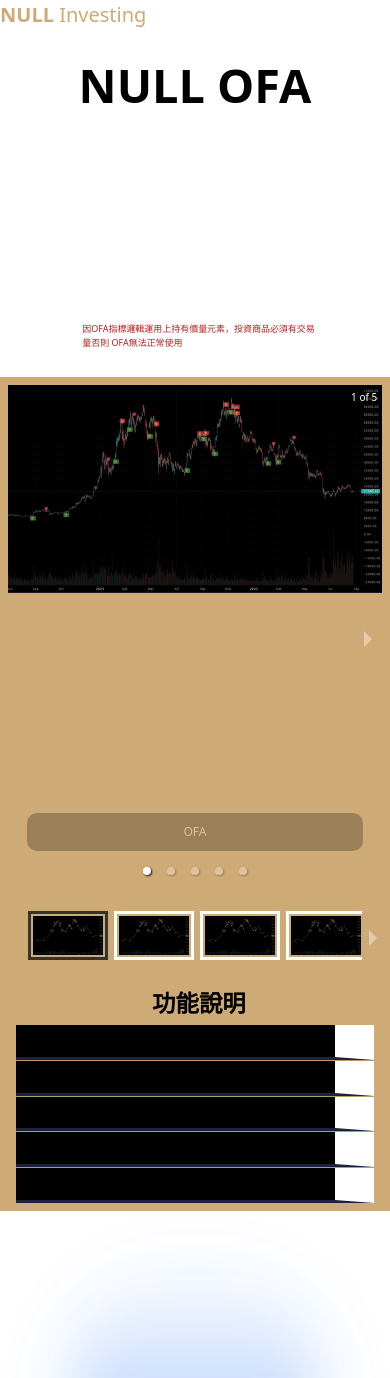
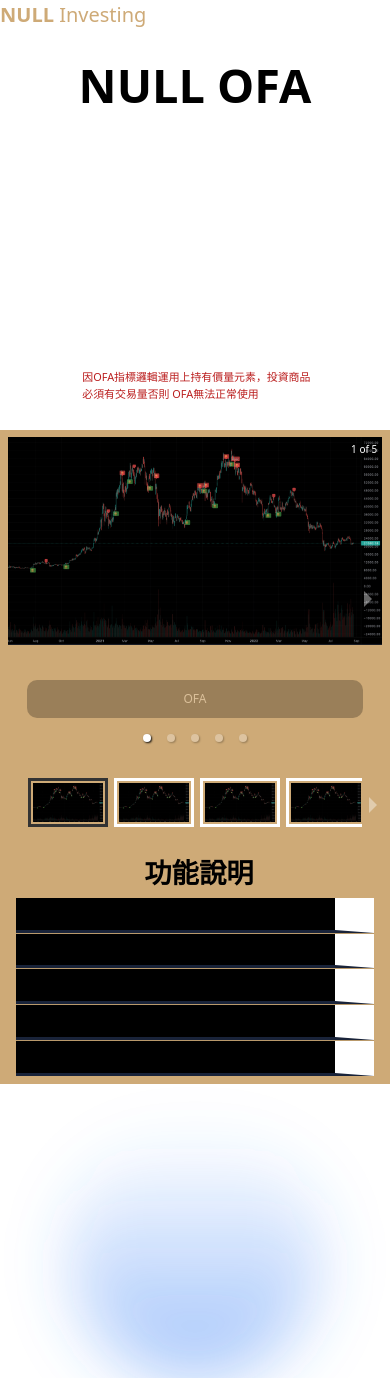
Before and after one commit to vincenthuang113/NULL, a React (Vite) app: page /indicators in a window 390 px wide. Shown: the top 1378 px of the page. Built offline with nearby package versions, Linux system fonts and the light colour scheme.

Commit message:
minor ui edit

```diff
--- a/src/css/general.css
+++ b/src/css/general.css
@@ -186,6 +186,9 @@ iframe{
     #navigation:hover .drop{
         margin-top: -4vw;
     }
+    #closeAbout{
+        display: none;
+    }
     .menuList{
         margin-top: 10vw;
         border: 0;
@@ -232,7 +235,7 @@ iframe{
     }
     #youtubeLogo{
         margin-top: -2vw;
-        width: 20vw;
+        width: 30vw;
     }
     #aboutus{
         display: none;
--- a/src/css/indicators.css
+++ b/src/css/indicators.css
@@ -95,18 +95,21 @@
 }
 @media screen and (max-width: 1024px) {
 .ofaInfo h6{
-    font-size: 2.8vw;
+    font-size: 3.2vw;
 }
 #ofaAlert{
-    font-size: 2.3vw;
+    font-size: 2.8vw;
     margin-bottom: 4vw;
 }
 .carouselDiv{
     flex-direction: column;
 }
+.carousel .slide{
+    height: 38vh;
+}
 #gongNeng{
     text-align: center;
-    font-size: 6vw;
+    font-size: 7vw;
     margin-left: 0vw;
 }
 .i{
--- a/src/partials/Features.jsx
+++ b/src/partials/Features.jsx
@@ -11,7 +11,7 @@ function Features() {
         <div className="py-12 md:py-20">
           {/* Section header */}
           <div className="text-center pb-12 md:pb-20">
-            <h2 className="h2 font-uncut-sans" data-aos="zoom-out">NULL Investing 黃金指標</h2>
+            <h2 className="h2 font-uncut-sans" data-aos="zoom-out">NULL Investing<br/>黃金指標</h2>
           </div>
           <div className='indicatorLogo'>
             <div className="pb-16" data-aos="zoom-out">
--- a/src/partials/Header.jsx
+++ b/src/partials/Header.jsx
@@ -8,6 +8,9 @@ function Header() {
   const toggleHamburger = () => {
     setHamburgerOpen(!hamburgerOpen)
   }
+  function closeDiv() {
+    window.parent.document.getElementById("close").style.display = "none";
+  }
 
   return (
     <header className="absolute w-full z-30">
@@ -17,34 +20,13 @@ function Header() {
           <div className="shrink-0 mr-4">
             {/* Logo */}
               <Link to='/' class="logoTitle"><span class="null">NULL</span> Investing</Link>
-            {/* <Link className="block" to="/" aria-label="Cruip">
-              <svg className="w-8 h-8" viewBox="0 0 32 32" xmlnsXlink="http://www.w3.org/1999/xlink">
-                <defs>
-                  <radialGradient cx="50%" cy="89.845%" fx="50%" fy="89.845%" r="108.567%" gradientTransform="matrix(-.00915 -.82755 .99996 -.00757 -.394 1.319)" id="logo1-b">
-                    <stop stopColor="#3B82F6" stopOpacity=".64" offset="0%" />
-                    <stop stopColor="#F472B6" stopOpacity=".876" offset="100%" />
-                  </radialGradient>
-                  <radialGradient cx="50%" cy="89.845%" fx="50%" fy="89.845%" r="108.567%" gradientTransform="matrix(-.00915 -.82755 .99996 -.00757 -.394 1.319)" id="logo1-d">
-                    <stop stopColor="#3B82F6" stopOpacity=".64" offset="0%" />
-                    <stop stopColor="#D375C2" stopOpacity=".833" offset="50.358%" />
-                    <stop stopColor="#FBCFE8" stopOpacity=".876" offset="100%" />
-                  </radialGradient>
-                  <path d="M12 32c8-6.915 12-12.582 12-17 0-6.627-5.373-12-12-12S0 8.373 0 15c0 4.418 4 10.085 12 17Z" id="logo1-a" />
-                  <path d="M20 29c8-6.915 12-12.582 12-17 0-6.627-5.373-12-12-12S8 5.373 8 12c0 4.418 4 10.085 12 17Z" id="logo1-c" />
-                </defs>
-                <g fill="none" fillRule="evenodd">
-                  <use fill="url(#logo1-b)" opacity=".64" transform="matrix(1 0 0 -1 0 35)" xlinkHref="#logo1-a" />
-                  <use fill="url(#logo1-d)" opacity=".961" xlinkHref="#logo1-c" />
-                </g>
-              </svg>
-            </Link> */}
           </div>
 
           {/* Desktop navigation */}
           <nav className="flex grow">
             {/* Desktop sign in links */}
             <ul id="navigation" className="flex grow justify-end">
-              <div onclick={toggleHamburger}>
+              <div>
                 <div className="hamburger" >
                     <div className="burger"/>
                     <div className="burger"/>
@@ -53,11 +35,12 @@ function Header() {
               </div>
               <div className="drop">
                 <div className="menuList">
-                  <AnLink to="aboutus" spy={true} smooth={true} offset={50} duration={500}>關於我們</AnLink>
+                  <AnLink to="aboutus" id="closeAbout" spy={true} smooth={true} offset={50} duration={500}>關於我們</AnLink>
                   <AnLink to="discord" spy={true} smooth={true} offset={50} duration={500}>Discord</AnLink>
                   <AnLink to="indicator" spy={true} smooth={true} offset={50} duration={500}>黃金指標</AnLink>
                   <AnLink to="multimedia" spy={true} smooth={true} offset={50} duration={500}>Podcast</AnLink>
                   <AnLink to="partner" spy={true} smooth={true} offset={50} duration={500}>合作|投稿</AnLink>
+
                   {/* <div className="close">
                     <h1>x</h1>
                   </div> */}
--- a/src/partials/Hero.jsx
+++ b/src/partials/Hero.jsx
@@ -37,7 +37,7 @@ function Hero() {
               Invest. <br />Together. <em className="font-italic">Passionately.</em>
             </h1>
             <p className="punchline text-xl text-white-400 mb-10" data-aos="zoom-out" data-aos-delay="200">
-              <span>NULL Investing 即刻捕捉投資從零到一的一站式討論平台</span>
+              <span>NULL Investing即刻捕捉投資從零到一的一站式討論平台</span>
             </p>
             <div
               className="max-w-xs mx-auto sm:max-w-none sm:flex sm:justify-center md:justify-start space-y-4 sm:space-y-0 sm:space-x-4"
```
